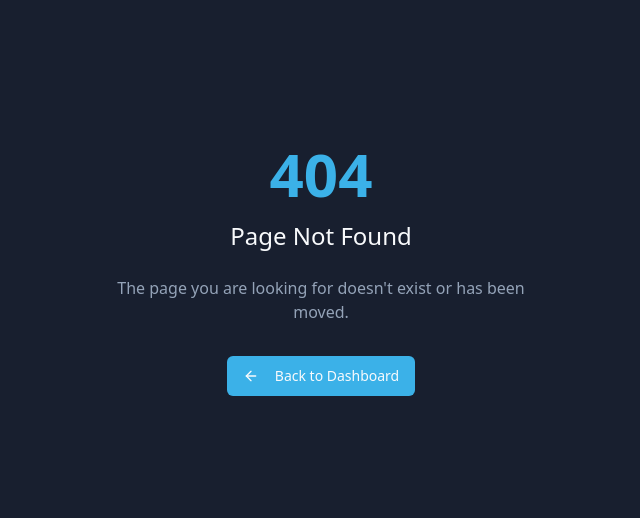
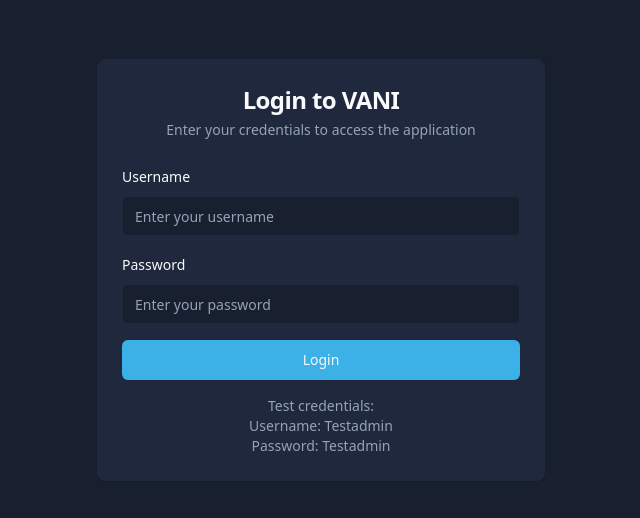
Before and after one commit to ManojhM-Work/vani, a React (Vite) app: page /login in a window 1280 px wide. Before the commit this address had no page. Shown: the part 130-648 px from the top of the page, without its empty margins (319-959 px from the left). Built offline with nearby package versions, Linux system fonts and the light colour scheme.

Commit message:
feat: Implement login page and authentication
Adds a login page with username/password authentication. Upon successful login with "Testadmin" credentials, redirects to the dashboard.

```diff
--- a/src/App.tsx
+++ b/src/App.tsx
@@ -13,6 +13,7 @@ import Conversion from "./pages/Conversion";
 import FunctionalTesting from "./pages/FunctionalTesting";
 import AutomationTesting from "./pages/AutomationTesting";
 import PerformanceTesting from "./pages/PerformanceTesting";
+import Login from "./pages/Login";
 import NotFound from "./pages/NotFound";
 
 const queryClient = new QueryClient();
@@ -25,6 +26,7 @@ const App = () => (
         <Sonner />
         <BrowserRouter>
           <Routes>
+            <Route path="/login" element={<Login />} />
             <Route element={<AppLayout />}>
               <Route path="/" element={<Dashboard />} />
               <Route path="/conversion" element={<Conversion />} />
--- /dev/null
+++ b/src/pages/Login.tsx
@@ -0,0 +1,93 @@
+
+import { useState } from "react";
+import { useNavigate } from "react-router-dom";
+import { Card, CardContent, CardDescription, CardHeader, CardTitle } from "@/components/ui/card";
+import { Button } from "@/components/ui/button";
+import { Input } from "@/components/ui/input";
+import { Label } from "@/components/ui/label";
+import { useToast } from "@/hooks/use-toast";
+
+const Login = () => {
+  const [username, setUsername] = useState("");
+  const [password, setPassword] = useState("");
+  const [isLoading, setIsLoading] = useState(false);
+  const navigate = useNavigate();
+  const { toast } = useToast();
+
+  const handleLogin = async (e: React.FormEvent) => {
+    e.preventDefault();
+    setIsLoading(true);
+
+    // Simulate login delay
+    await new Promise(resolve => setTimeout(resolve, 1000));
+
+    if (username === "Testadmin" && password === "Testadmin") {
+      toast({
+        title: "Login successful",
+        description: "Welcome back!",
+      });
+      navigate("/");
+    } else {
+      toast({
+        title: "Login failed",
+        description: "Invalid username or password",
+        variant: "destructive",
+      });
+    }
+
+    setIsLoading(false);
+  };
+
+  return (
+    <div className="min-h-screen flex items-center justify-center bg-background p-4">
+      <Card className="w-full max-w-md">
+        <CardHeader className="space-y-1">
+          <CardTitle className="text-2xl font-bold text-center">Login to VANI</CardTitle>
+          <CardDescription className="text-center">
+            Enter your credentials to access the application
+          </CardDescription>
+        </CardHeader>
+        <CardContent>
+          <form onSubmit={handleLogin} className="space-y-4">
+            <div className="space-y-2">
+              <Label htmlFor="username">Username</Label>
+              <Input
+                id="username"
+                type="text"
+                placeholder="Enter your username"
+                value={username}
+                onChange={(e) => setUsername(e.target.value)}
+                required
+              />
+            </div>
+            <div className="space-y-2">
+              <Label htmlFor="password">Password</Label>
+              <Input
+                id="password"
+                type="password"
+                placeholder="Enter your password"
+                value={password}
+                onChange={(e) => setPassword(e.target.value)}
+                required
+              />
+            </div>
+            <Button
+              type="submit"
+              className="w-full"
+              disabled={isLoading}
+            >
+              {isLoading ? "Logging in..." : "Login"}
+            </Button>
+          </form>
+          <div className="mt-4 text-sm text-muted-foreground text-center">
+            <p>Test credentials:</p>
+            <p>Username: Testadmin</p>
+            <p>Password: Testadmin</p>
+          </div>
+        </CardContent>
+      </Card>
+    </div>
+  );
+};
+
+export default Login;
```
